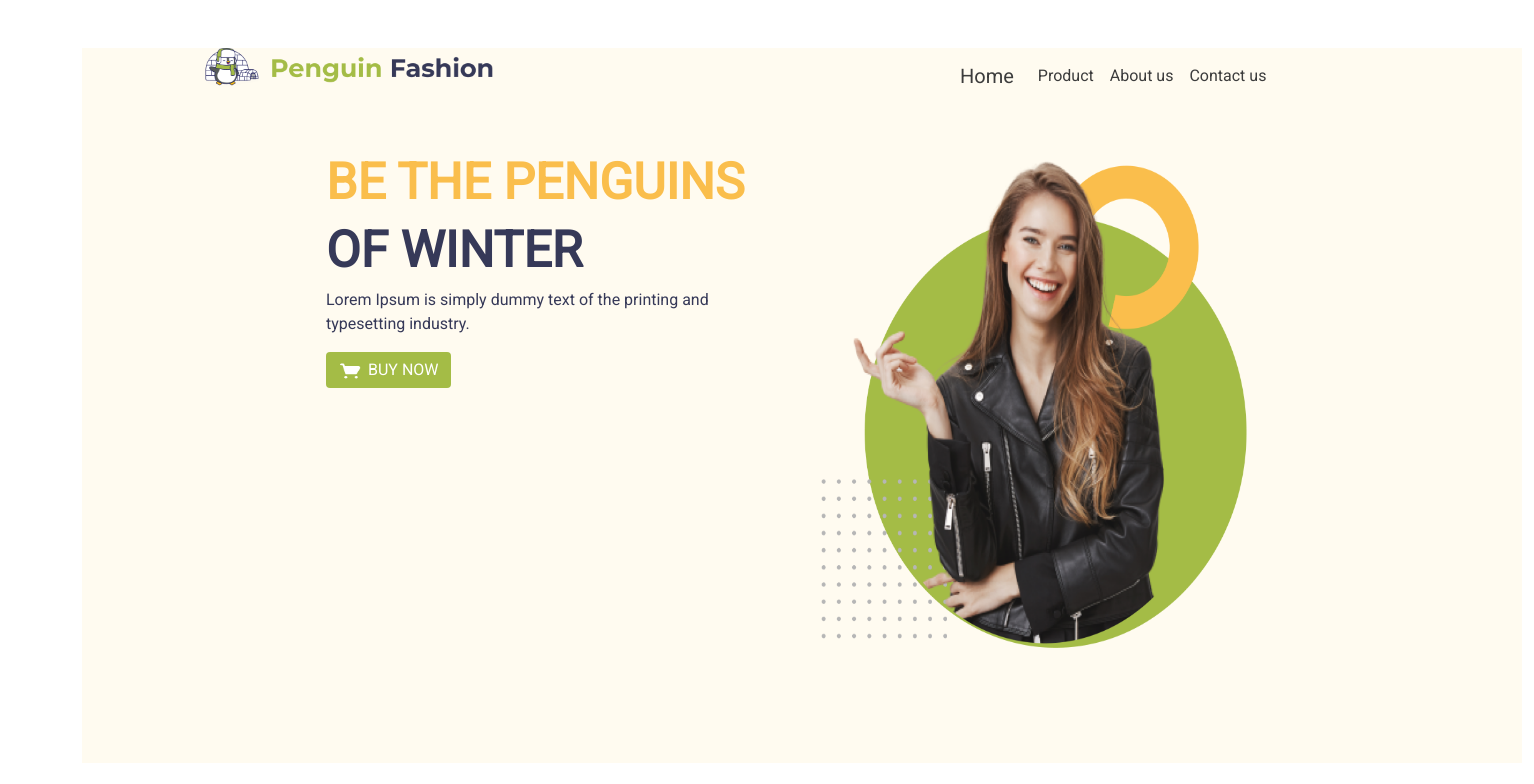
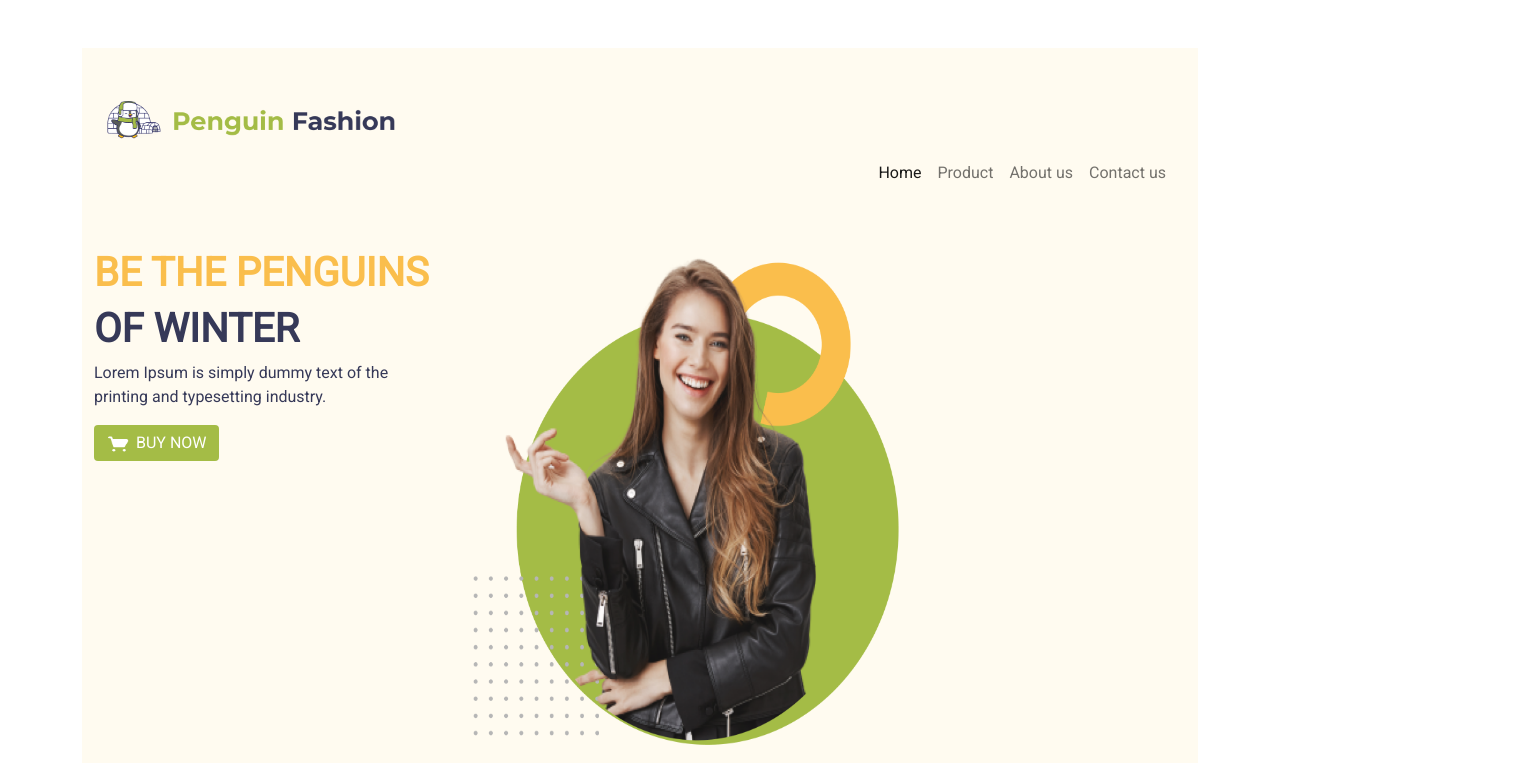
Before and after one commit to RKDATTA/second-assignment, a plain HTML site: page index.html in a window 1280 px wide. Shown: the top 784 px of the page, 1534 px wide, since content can reach past the window. Drawn offline with Linux system fonts and the light colour scheme.

Commit message:
final revision done

```diff
--- a/css/style.css
+++ b/css/style.css
@@ -27,8 +27,8 @@ h5{
 }
 
 .penguin-left h1{
-    font-size: 50px;
-    font-weight: 700;
+    font-size: 40px;
+    font-weight: bold;
 }
 
 .text-yellow{
@@ -44,6 +44,10 @@ header{
     background-color:#FFFBF0;
     width: 1440px;
     height: 715px;
+}
+
+.navbar-right{
+    float : right;
 }
 
 .button-trolly img{
@@ -62,6 +66,7 @@ header{
 
 .card-border{
     border: 0;
+    background-color: white;
 }
 
 .women-jkt img{
--- a/index.html
+++ b/index.html
@@ -15,37 +15,43 @@
 
 <body class="container">
   <!-- HEADER LOGO & PENGUIN NAME/DESCTION-->
-    <header>
-        <div class="row justify-content-around mt-5">
-            <div class="col-sm-12 col-md-6 col-lg-4 penguin-logo">
-                <img src="images/Group 33072.png" alt="">
+    <header class="container mt-5">
+
+           <div class="d-flex justify-content-start">
+            <a class=" container navbar-brand penguin-logo mt-5" href="#">
+              <img src="images/Group 33072.png" alt=""></a>
           </div>
-            <div class="col-sm-12 col-md-6 col-lg-4">
-                <nav class="navbar navbar-expand-lg nav-bg">
+
+          <div class="d-flex justify-content-end">
+            <nav class="navbar navbar-expand-lg navbar-light">
               <div class="container-fluid">
-                      <a class="navbar-brand" href="#">Home</a>
                   <button class="navbar-toggler" type="button" data-bs-toggle="collapse" data-bs-target="#navbarNav" aria-controls="navbarNav" aria-expanded="false" aria-label="Toggle navigation">
                   <span class="navbar-toggler-icon"></span>
                 </button>
                 <div class="collapse navbar-collapse" id="navbarNav">
                   <ul class="navbar-nav">
                     <li class="nav-item">
-                            <a class="nav-link active" aria-current="page" href="#">Product</a>
+                      <a class="nav-link active" aria-current="page" href="#">Home</a>
+                    </li>
+                    <li class="nav-item">
+                      <a class="nav-link" href="#">Product</a>
                     </li>
                     <li class="nav-item">
                       <a class="nav-link" href="#">About us</a>
                     </li>
                     <li class="nav-item">
-                            <a class="nav-link" href="#">Contact us</a>
+                      <a class="nav-link" href="#" tabindex="-1" aria-disabled="true">Contact us</a>
                     </li>
                   </ul>
                 </div>
               </div>
             </nav>
+
           </div>
 
+
     <section>
-      <div class="row justify-content-center mt-5">
+      <div class="row justify-content-start mt-5">
         <div class="col-sm-12 col-md-6 col-lg-4 penguin-left">
           <h1 class="text-yellow">BE THE PENGUINS</h1>
           <h1>OF WINTER</h1>
@@ -58,7 +64,6 @@
         </div>
 
     </section>
-
   </header>
 
     <!--MAIN SECTION(WOMEN JKT/MEN JKT)-->
```
Lines whose indentation alone changed are shown as unchanged.
